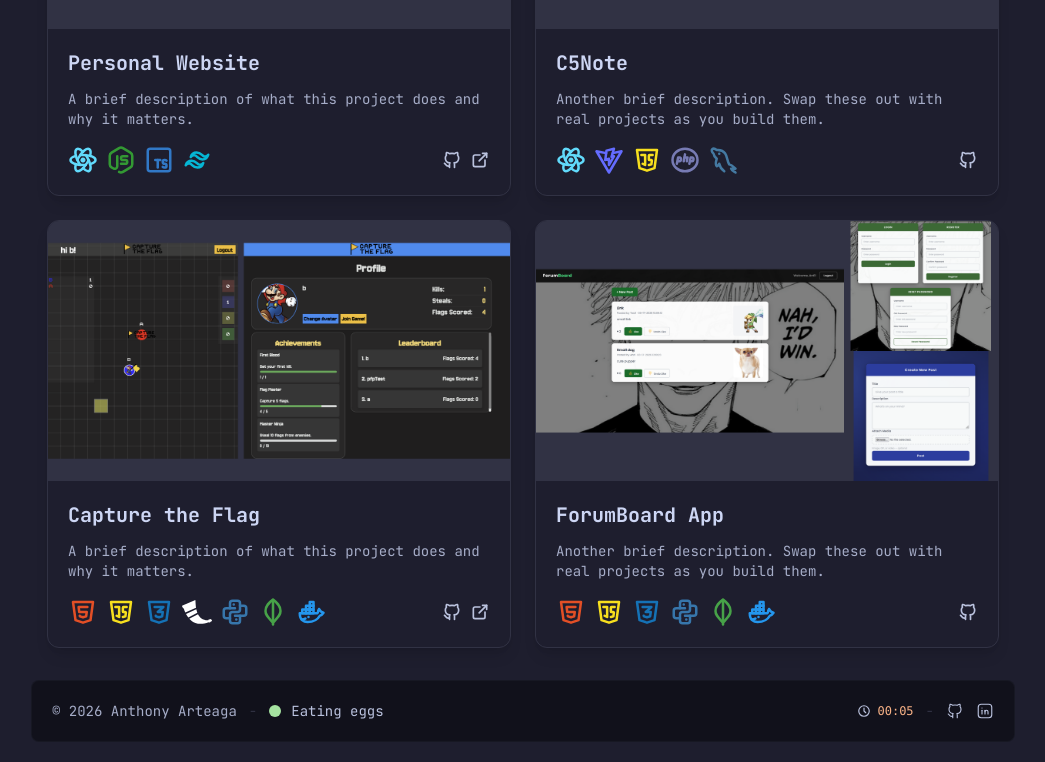
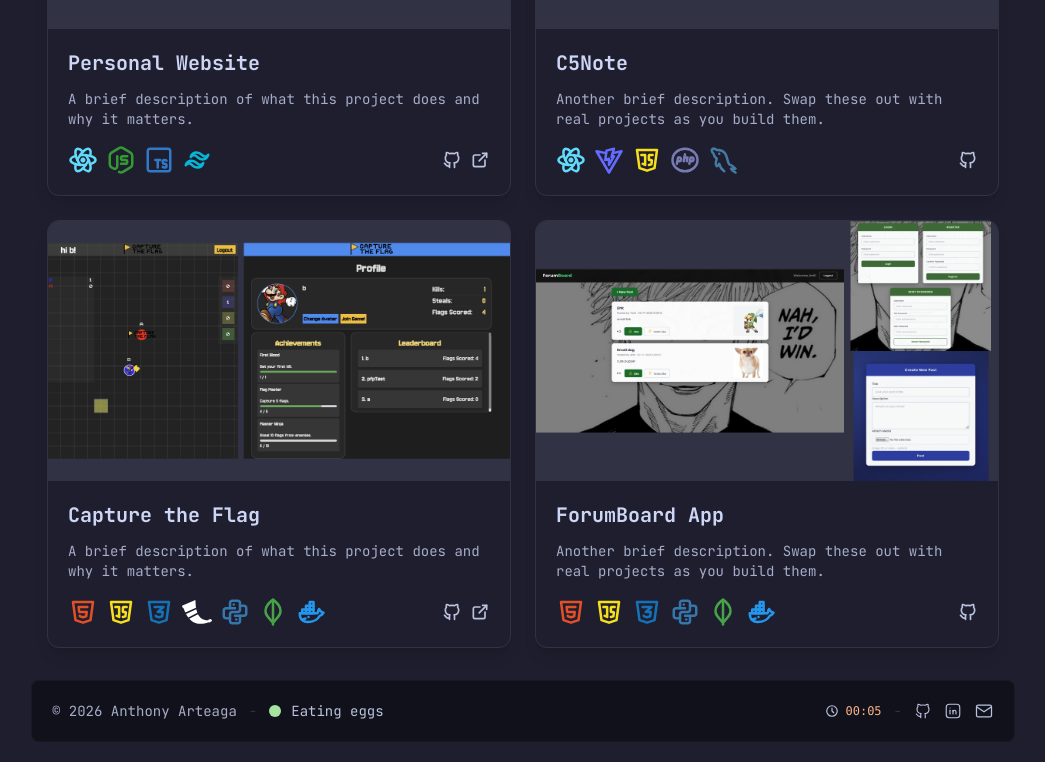
Before and after one commit to AnthonyArteaga/personal-site, a Next.js app: page / in a window 1280 px wide. Shown: the part 1092-1854 px from the top of the page, without its empty margins (117-1162 px from the left). Built offline with nearby package versions, Linux system fonts and the light colour scheme.

Commit message:
added email to footer

```diff
--- a/src/components/layout/Footer.tsx
+++ b/src/components/layout/Footer.tsx
@@ -1,8 +1,9 @@
 'use client';
 
 import { useState, useEffect } from 'react';
-import { IconClock } from '@tabler/icons-react';
+import { IconClock, IconMail } from '@tabler/icons-react';
 import { Socials } from '@/lib/config/common';
+import Site from '@/lib/config/common';
 import { useLocalStorage } from '@/lib/hooks/useLocalStorage';
 import SocialIcon from '@/components/SocialIcon';
 
@@ -19,6 +20,13 @@ function formatTime(seconds: number): string {
 export default function Footer() {
   const year = new Date().getFullYear();
   const [totalTime, setTotalTime] = useLocalStorage<number>('total-time-on-site', 0);
+  const [copied, setCopied] = useState(false);
+
+  function handleEmailCopy() {
+    navigator.clipboard.writeText(Site.out.email);
+    setCopied(true);
+    setTimeout(() => setCopied(false), 2000);
+  }
   const [display, setDisplay] = useState('00:00');
 
   useEffect(() => {
@@ -89,6 +97,22 @@ export default function Footer() {
                 <SocialIcon name={item.iconName} stroke={1.5} />
               </a>
             ))}
+            <div className="relative">
+              <button
+                onClick={handleEmailCopy}
+                aria-label="Copy email"
+                className="text-subtext1 hover:text-accent flex cursor-pointer transition-colors duration-200"
+              >
+                <IconMail size={20} stroke={1.5} />
+              </button>
+              <span
+                className={`pointer-events-none absolute -top-7 left-1/2 -translate-x-1/2 rounded-md px-2 py-0.5 text-xs font-medium transition-all duration-200 bg-surface1 text-text whitespace-nowrap ${
+                  copied ? 'opacity-100 -translate-y-0' : 'opacity-0 translate-y-1'
+                }`}
+              >
+                Copied!
+              </span>
+            </div>
           </div>
         </div>
       </footer>
--- a/src/lib/config/common.ts
+++ b/src/lib/config/common.ts
@@ -11,6 +11,7 @@ const Site = {
     github: 'https://github.com/AnthonyArteaga',
     linkedin: 'https://www.linkedin.com/in/anthony-arteaga-0b0800253/',
     calcom: 'https://cal.com/yourusername/15min',
+    email: 'anthony.m.arteaga@gmail.com',
   },
 } as const;
 
```
